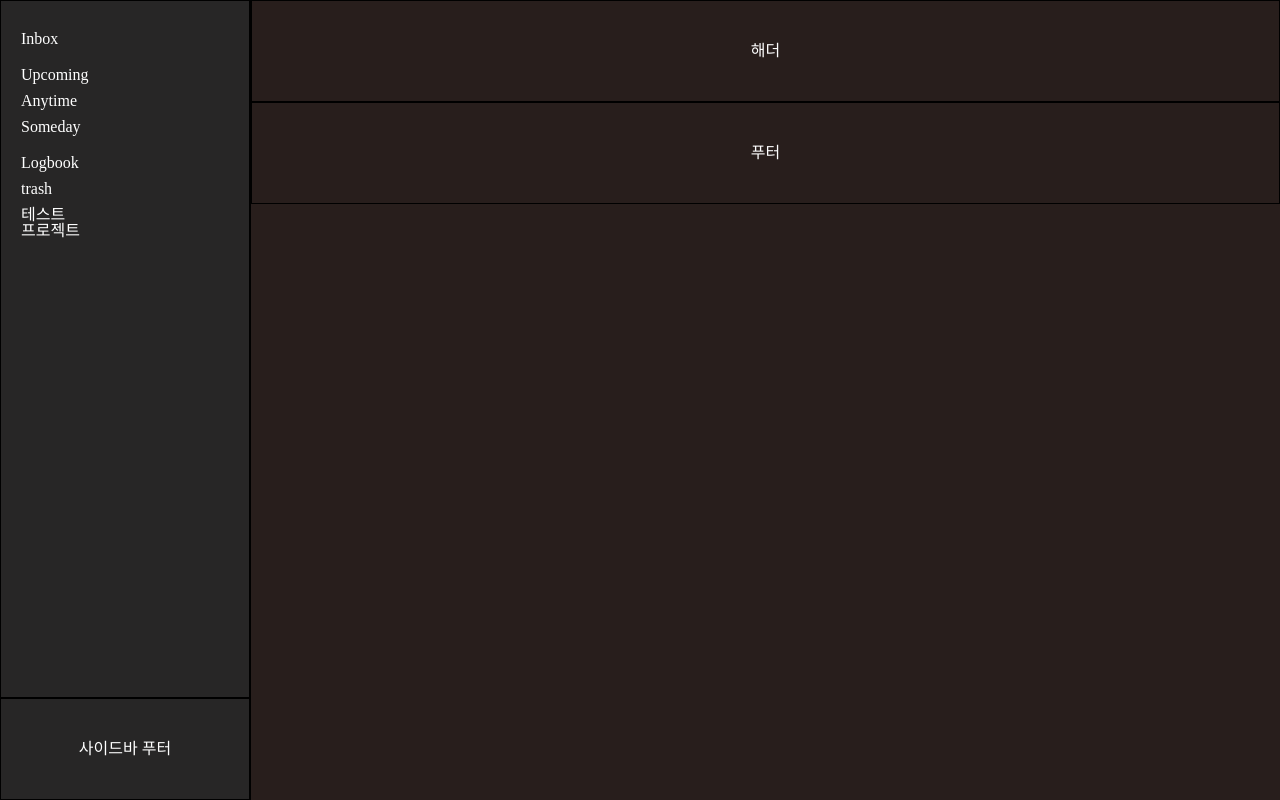
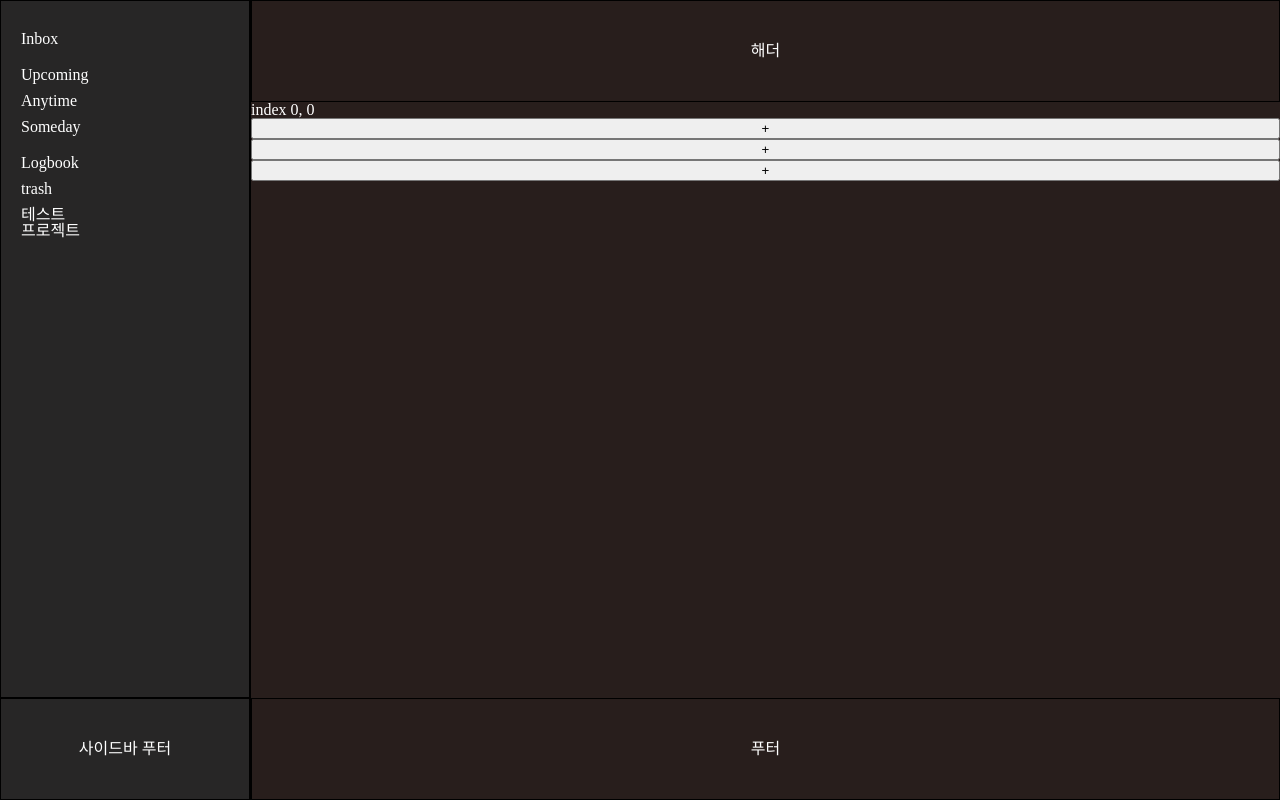
Before and after one commit to WoongsKnow/copy-things3, a Nuxt app: page /sample in a window 1280 px wide. Built offline with nearby package versions, Linux system fonts and the light colour scheme.

Commit message:
vsc test

```diff
--- /dev/null
+++ b/pages/console.vue
@@ -0,0 +1,61 @@
+<template>
+  <main class="main-content">
+    console test
+  </main>
+</template>
+
+<script setup lang="ts">
+/**
+ * layout 설정 방법
+ */
+import { onMounted } from 'vue';
+
+onMounted(() => {
+  console.log('mounted')
+})
+console.log()
+
+console.error()
+
+console.warn()
+
+console.info()
+
+console.clear()
+
+console.table()
+
+console.group('groupA')
+console.log('aa')
+console.error('bb')
+console.warn('cc')
+console.info('dd')
+console.group('groupB')
+console.log('aa')
+console.log('bb')
+console.groupEnd()
+console.groupEnd()
+console.group('groupC')
+console.log('aa')
+console.log('bb')
+console.groupEnd()
+console.time('timeA')
+
+console.timeEnd('timeA')
+console.time('timeB')
+console.timeEnd('timeB')
+const obj = {
+  name: 'Woong',
+  age: 43
+}
+console.log(obj)
+console.info(obj)
+console.dir(obj)
+console.table(obj)
+const arr = [1, 2, 3, 4, 5]
+
+console.log(arr)
+console.info(arr)
+console.dir(arr)
+console.table(arr)
+</script>
--- /dev/null
+++ b/pages/sample.vue
@@ -0,0 +1,30 @@
+<template>
+  <main class="main-content">
+    index
+    {{ data }}, {{ data2 }}
+    <button ref="el" @click="plusData">+</button>
+    <button ref="el" @click="plusData">+</button>
+    <button ref="el" @click="plusData">+</button>
+  </main>
+</template>
+
+<script setup lang="ts">
+/**plusData
+ * layout 설정 방법
+ */
+// definePageMeta({
+//   layout: 'custom'
+// })
+import { onMounted } from 'vue';
+
+onMounted(() => {
+  console.log('mounted')
+})
+const data = ref(0);
+const el = ref(null);
+let data2 = 0;
+const plusData = () => {
+  data.value++;
+  data2++;
+}
+</script>
```
